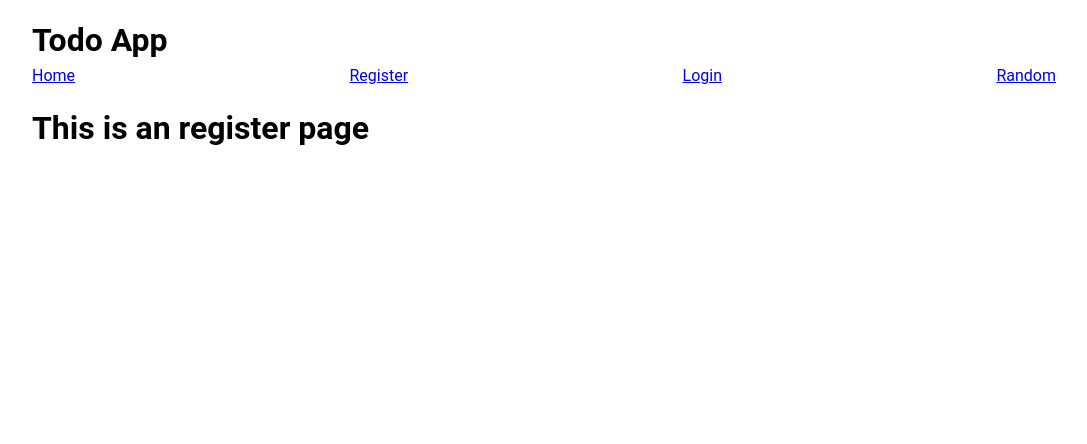
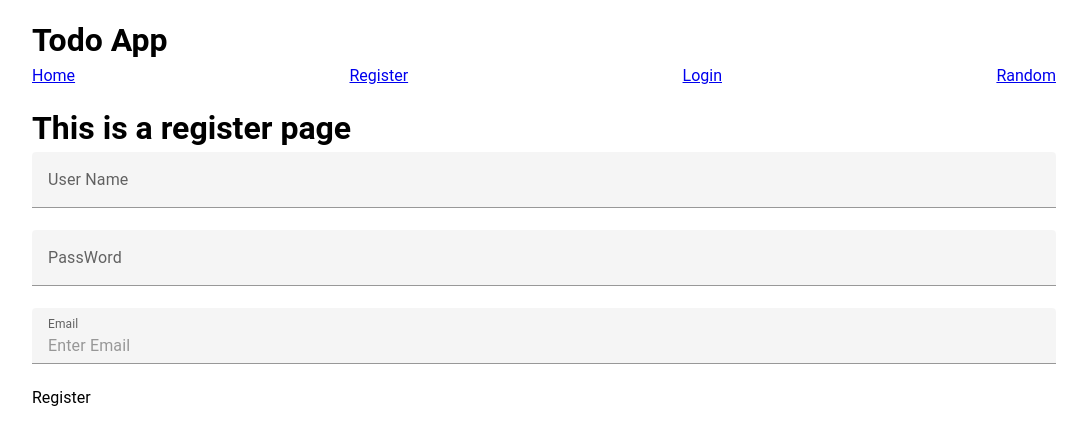
Before and after one commit to jeff-rossi-di/todo-vue, a Vue app: page /register in a window 1280 px wide. Shown: the top 444 px of the page, without its empty margins (96-1183 px from the left). Built offline with nearby package versions, Linux system fonts and the light colour scheme.

Commit message:
initial todos

```diff
--- /dev/null
+++ b/src/components/ToDoItem.vue
@@ -0,0 +1,39 @@
+<script setup lang="ts">
+import type { ToDo } from '@/constants'
+import { reactive } from 'vue'
+
+const props = defineProps<{ todo: ToDo; index: number }>()
+const state = reactive({ todo: props.todo, editing: false })
+
+const toDoClass = () => {
+  return props.index % 2 ? 'to-do-item alternate' : 'to-do-item'
+}
+
+const toggleEditing = () => {
+  state.editing = !state.editing
+}
+
+const completedChanged = () => {}
+
+const updateTask = () => {}
+</script>
+
+<template>
+  <div :class="toDoClass">
+    <div>
+      <v-checkbox v-model="state.todo.Completed" @change="completedChanged"></v-checkbox>
+    </div>
+    <div>
+      <div v-if="state.editing">
+        <v-textarea label="Task" v-model="state.todo.Task"></v-textarea>
+        <div>
+          <button @click="toggleEditing">Cancel</button>
+          <button @click="updateTask">Update</button>
+        </div>
+      </div>
+      <div v-if="!state.editing" @dblclick="toggleEditing">
+        {{ props.todo.Task }}
+      </div>
+    </div>
+  </div>
+</template>
--- /dev/null
+++ b/src/components/ToDoList.vue
@@ -0,0 +1,46 @@
+<script setup lang="ts">
+import { apiBaseUrl, type ToDo } from '@/constants'
+import type { UserSession } from '@/stores/user'
+import { reactive, ref } from 'vue'
+import { onMounted } from 'vue'
+import ToDoItem from './ToDoItem.vue'
+
+const props = defineProps<{ user: UserSession }>()
+const todos = ref<ToDo[]>([])
+const state = reactive({ todos })
+
+const buildHeaders = (user: UserSession) => {
+  const headers: Headers = new Headers()
+  headers.append('Content-Type', 'application/json')
+  headers.append('Accept', 'application/json')
+  if (user.Token) {
+    headers.append('Authorization', `bearer ${user.Token}`)
+  }
+  return headers
+}
+
+const loadToDos = async () => {
+  const { Token } = props.user
+  if (!Token) return
+  const result = await fetch(`${apiBaseUrl}/todo`, {
+    method: 'GET',
+    headers: buildHeaders(props.user)
+  })
+  if (result.ok) {
+    state.todos = await result.json()
+  } else {
+    console.log(result)
+  }
+}
+
+onMounted(async () => {
+  await loadToDos()
+})
+</script>
+
+<template>
+  <div class="to-do-list">
+    <p>Double Click on ToDo text to edit</p>
+    <ToDoItem v-for="(todo, index) of todos" :todo="todo" :key="todo.Id" :index="index" />
+  </div>
+</template>
--- a/src/components/WelcomeMessage.vue
+++ b/src/components/WelcomeMessage.vue
@@ -1,3 +1,13 @@
 <template>
-  <div>Welcome message</div>
+  <div class="welcome">
+    <h2>Welcome</h2>
+    <p>
+      This site is a todo list application. Authentication is used so that each user will only see
+      their own todos.
+    </p>
+    <p>
+      For those who wish to avoid entering any personal information an option to log in as a
+      randomly generated user has been provided.
+    </p>
+  </div>
 </template>
--- a/src/views/HomeView.vue
+++ b/src/views/HomeView.vue
@@ -1,11 +1,15 @@
 <script setup lang="ts">
 import WelcomeMessage from '@/components/WelcomeMessage.vue'
+import ToDoList from '@/components/ToDoList.vue'
+import { useUserStore } from '@/stores/user'
+const session = useUserStore()
 </script>
 
 <template>
   <div class="home">
-    <h1>This is an home page</h1>
-    <WelcomeMessage />
+    <h1>This is a home page</h1>
+    <WelcomeMessage v-if="!session.user.SignedIn" />
+    <ToDoList v-if="session.user.SignedIn" :user="session.user" />
   </div>
 </template>
 
--- a/src/views/LoginView.vue
+++ b/src/views/LoginView.vue
@@ -1,7 +1,55 @@
+<script setup lang="ts">
+import { apiBaseUrl } from '@/constants'
+import router from '@/router'
+import { useUserStore } from '@/stores/user'
+import { reactive } from 'vue'
+
+const state = reactive({ UserName: '', PassWord: '' })
+const session = useUserStore()
+
+const signIn = async () => {
+  const { UserName, PassWord } = state
+  if (!UserName || !PassWord) return
+  const result = await fetch(`${apiBaseUrl}/auth/login`, {
+    method: 'POST',
+    body: JSON.stringify({ UserName, PassWord }),
+    headers: {
+      'Content-Type': 'application/json'
+    }
+  })
+  if (result.ok) {
+    const json = await result.json()
+    const { Token } = json
+    session.login({ UserName, Token, SignedIn: true })
+    router.push('/')
+  }
+}
+</script>
 <template>
   <div class="login">
     <h1>This is an login page</h1>
   </div>
+  <form onsubmit="return false">
+    <div>
+      <v-text-field
+        label="User Name"
+        placeholder="Enter User Name"
+        v-model="state.UserName"
+      ></v-text-field>
+    </div>
+    <div>
+      <v-text-field
+        label="PassWord"
+        type="password"
+        placeholder="Enter PassWord"
+        v-model="state.PassWord"
+      ></v-text-field>
+    </div>
+
+    <div>
+      <button @click="signIn">Sign In</button>
+    </div>
+  </form>
 </template>
 
 <style></style>
--- a/src/views/RegisterView.vue
+++ b/src/views/RegisterView.vue
@@ -1,6 +1,57 @@
+<script setup lang="ts">
+import { apiBaseUrl } from '@/constants'
+import router from '@/router'
+import { reactive } from 'vue'
+
+const state = reactive({ UserName: '', PassWord: '', Email: ' ' })
+
+const register = async () => {
+  const { UserName, PassWord, Email } = state
+  if (!UserName || !PassWord) return
+  const result = await fetch(`${apiBaseUrl}/auth/register`, {
+    method: 'POST',
+    body: JSON.stringify({ UserName, PassWord, Email }),
+    headers: {
+      'Content-Type': 'application/json'
+    }
+  })
+  if (result.ok) {
+    router.push('/login')
+  }
+}
+</script>
+
 <template>
   <div class="register">
-    <h1>This is an register page</h1>
+    <h1>This is a register page</h1>
+    <form onsubmit="return false">
+      <div>
+        <v-text-field
+          label="User Name"
+          placeholder="Enter User Name"
+          v-model="state.UserName"
+        ></v-text-field>
+      </div>
+      <div>
+        <v-text-field
+          label="PassWord"
+          type="password"
+          placeholder="Enter PassWord"
+          v-model="state.PassWord"
+        ></v-text-field>
+      </div>
+      <div>
+        <v-text-field
+          label="Email"
+          type="email"
+          placeholder="Enter Email"
+          v-model="state.Email"
+        ></v-text-field>
+      </div>
+      <div>
+        <button @click="register">Register</button>
+      </div>
+    </form>
   </div>
 </template>
 
```
Also changed, not shown: src/constants.ts (+11 -0 lines).
